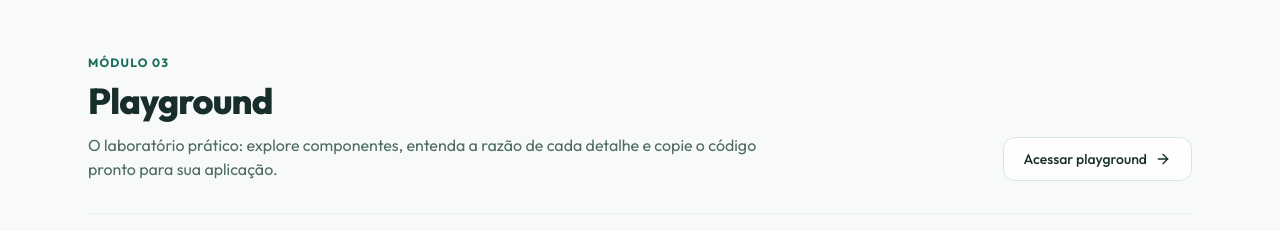
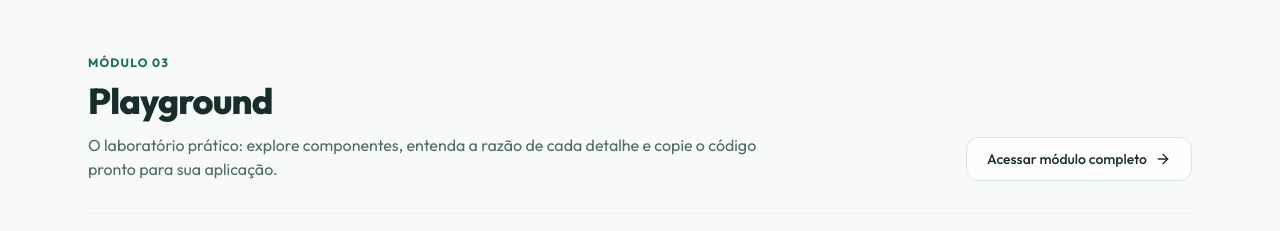
Before and after one commit to whoisnathaliamelo/hapto, a Next.js app: page / in a window 1280 px wide. Shown: the part 2320-2551 px from the top of the page. Built offline with nearby package versions, Linux system fonts and the light colour scheme.

Commit message:
Feat: Inclusão dos links para direcionamento

```diff
--- a/components/landing/cta.tsx
+++ b/components/landing/cta.tsx
@@ -1,3 +1,4 @@
+import Link from "next/link";
 import { Reveal } from "@/components/reveal";
 import { buttonVariants } from "@/components/ui/button";
 import { ArrowRight } from "lucide-react";
@@ -22,9 +23,9 @@ export function Cta() {
             <a href="#fundamentos" className={buttonVariants({ variant: "primary", size: "lg" })}>
               Começar pelos fundamentos <ArrowRight className="size-4" />
             </a>
-            <a href="#playground" className={buttonVariants({ variant: "secondary", size: "lg" })}>
+            <Link href="/playground" className={buttonVariants({ variant: "secondary", size: "lg" })}>
               Acessar o playground
-            </a>
+            </Link>
           </div>
         </div>
       </Reveal>
--- a/components/landing/hero.tsx
+++ b/components/landing/hero.tsx
@@ -1,3 +1,4 @@
+import Link from "next/link";
 import { ArrowRight, CheckCircle2, Smartphone, Layers, Code2 } from "lucide-react";
 import { Reveal } from "@/components/reveal";
 import { buttonVariants } from "@/components/ui/button";
@@ -31,9 +32,9 @@ export function Hero() {
             <a href="#fundamentos" className={buttonVariants({ variant: "primary", size: "md" })}>
               Conhecer módulos <ArrowRight className="size-4" />
             </a>
-            <a href="#playground" className={buttonVariants({ variant: "outline", size: "md" })}>
+            <Link href="/playground" className={buttonVariants({ variant: "outline", size: "md" })}>
               Ver playground
-            </a>
+            </Link>
           </Reveal>
 
           <Reveal delay={0.3} className="mt-6 flex flex-wrap items-center justify-center lg:justify-start gap-y-2 gap-x-5 text-xs text-muted">
--- a/components/landing/playground-preview.tsx
+++ b/components/landing/playground-preview.tsx
@@ -1,3 +1,4 @@
+import Link from "next/link";
 import { Reveal } from "@/components/reveal";
 import { Sliders, BookOpen, Code2, ArrowRight } from "lucide-react";
 import { buttonVariants } from "@/components/ui/button";
@@ -47,19 +48,22 @@ export function PlaygroundPreview() {
               </p>
             </div>
 
-            <a
-              href="#playground"
+            <Link
+              href="/playground"
               className={buttonVariants({ variant: "outline", size: "md", className: "self-start md:self-auto shrink-0" })}
             >
-              Acessar playground <ArrowRight className="size-4" />
-            </a>
+              Acessar módulo completo <ArrowRight className="size-4" />
+            </Link>
           </div>
         </Reveal>
 
         <div className="mt-10 grid gap-6 sm:grid-cols-2 lg:grid-cols-3">
           {playgroundCards.map(({ icon: Icon, badge, title, description }, i) => (
             <Reveal key={title} delay={i * 0.08}>
-              <div className="group flex h-full flex-col justify-between rounded-2xl border border-line bg-surface p-6 shadow-xs transition-all hover:-translate-y-1 hover:border-primary/50 hover:shadow-md">
+              <Link
+                href="/playground"
+                className="group flex h-full flex-col justify-between rounded-2xl border border-line bg-surface p-6 shadow-xs transition-all hover:-translate-y-1 hover:border-primary/50 hover:shadow-md"
+              >
                 <div>
                   <div className="flex items-center justify-between">
                     <div className="flex size-10 items-center justify-center rounded-xl bg-primary-light text-primary">
@@ -82,7 +86,7 @@ export function PlaygroundPreview() {
                   <span>Ver no playground</span>
                   <ArrowRight className="size-3.5 transition-transform group-hover:translate-x-1" />
                 </div>
-              </div>
+              </Link>
             </Reveal>
           ))}
         </div>
```
